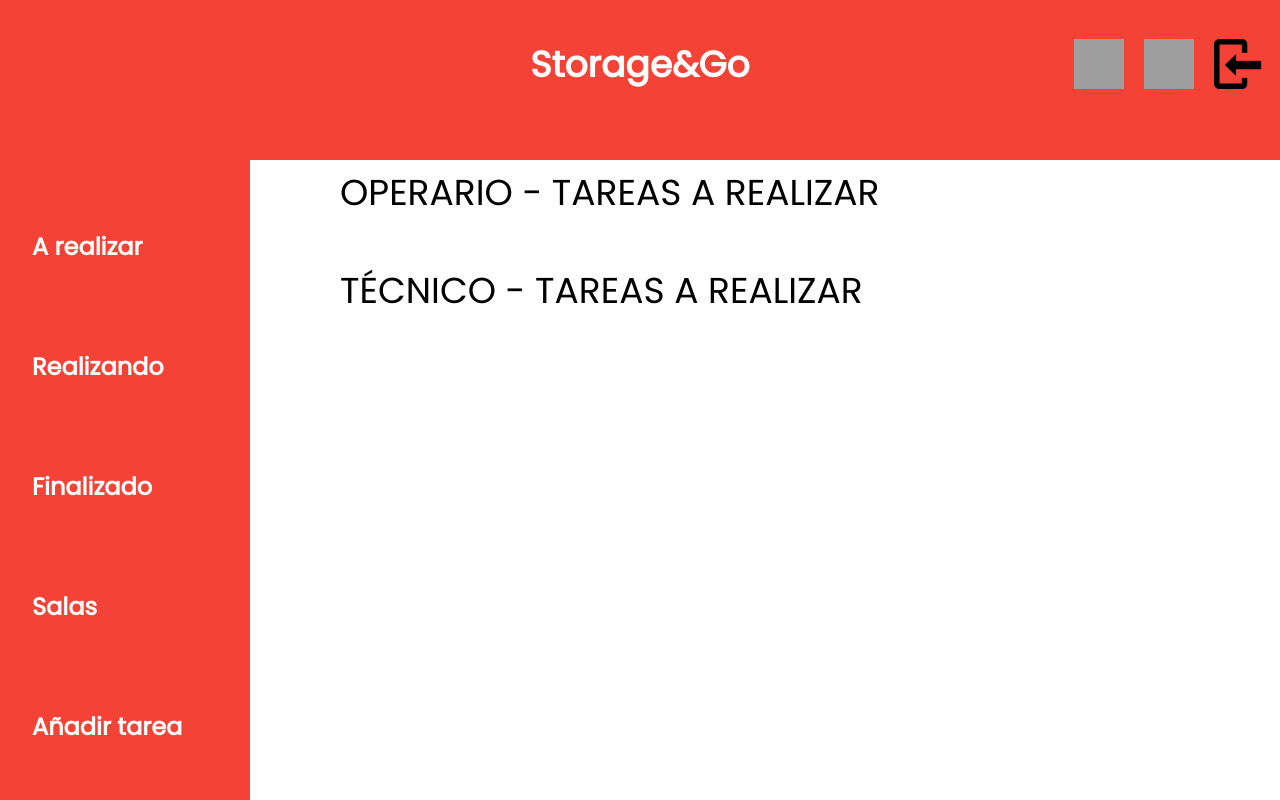
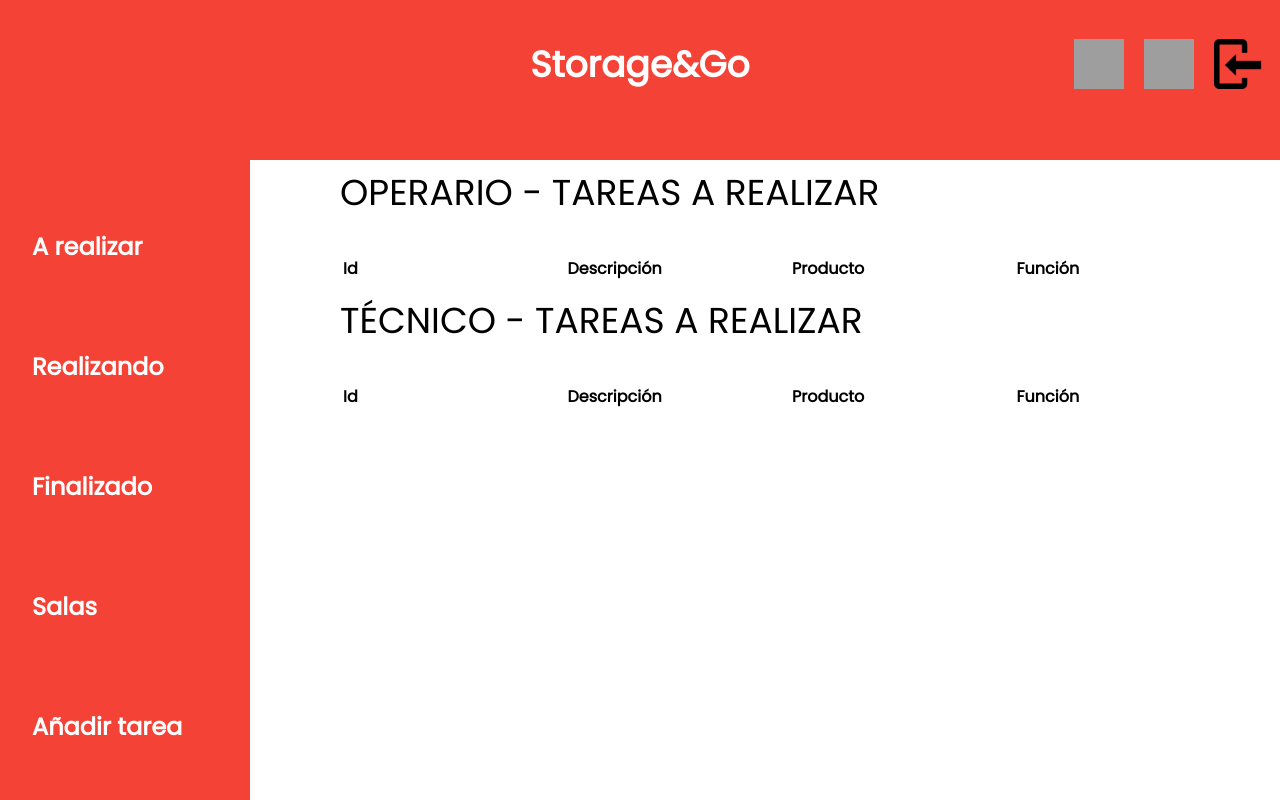
Before and after one commit to grup3software/JointProject, a Django app: page /storageandgo/gestor_arealizar/ in a window 1280 px wide. Run offline with Django 3.2, Linux system fonts and the light colour scheme; tables that the repository leaves empty hold one stand-in row (values such as "Sample post"); lists and menus that the app fills with data are empty; some libraries are stand-ins or nearby versions; grey boxes are pictures that could not be loaded.

Commit message:
gestor sala a realizar visual fix

```diff
--- a/StorageAndGo/templates/Gestor_Sala/gestor-sala-a-realizar.html
+++ b/StorageAndGo/templates/Gestor_Sala/gestor-sala-a-realizar.html
@@ -2,26 +2,42 @@
 {% block content %}
 
     <h1>OPERARIO - TAREAS A REALIZAR</h1><br>
+    <table style="width: 100%">
+        <tr>
+                <th style="width:20%; text-align: left">Id</th>
+                <th style="width:20%; text-align: left">Descripción</th>
+                <th style="width:20%; text-align: left">Producto</th>
+                <th style="width:20%; text-align: left">Función</th>
+        </tr>
 
-    {% for task in task_operator %}
-        <table style="width: 100%">
-        <tr>
-            <td><h3>{{ task.pk }} - {{ task.description }} - {{ task.product }} - </h3></td>
-            <td><a href='{% url "storageandgo:modify_operator" task.pk %}'><button class="w3-button w3-grey" style="width: 100px; height: 40px">EDITAR</button></a></td>
-        </tr>
-        </table>
-    {% endfor %}
+        {% for task in task_operator %}
+
+            <tr>
+                <td>{{ task.pk }}</td>
+                <td>{{ task.description }}</td>
+                <td>{{ task.product }}</td>
+                <td><a href='{% url "storageandgo:modify_operator" task.pk %}'><button class="w3-button w3-grey" style="width: 100px; height: 40px">EDITAR</button></a></td>
+            </tr>
+
+        {% endfor %}
+    </table>
 
     <h1>TÉCNICO - TAREAS A REALIZAR</h1><br>
-
+    <table style="width: 100%">
+        <tr>
+                <th style="width:20%; text-align: left">Id</th>
+                <th style="width:20%; text-align: left">Descripción</th>
+                <th style="width:20%; text-align: left">Producto</th>
+                <th style="width:20%; text-align: left">Función</th>
+        </tr>
     {% for task in task_maintenance %}
-        <table style="width: 100%">
         <tr>
-            <td><h3>{{ task.pk }} - {{ task.description }} - {{ task.product }} - </h3></td>
+            <td>{{ task.pk }}</td>
+            <td>{{ task.description }}</td>
+            <td>{{ task.product }}</td>
             <td><a href='{% url "storageandgo:modify_maintenance" task.pk %}'><button class="w3-button w3-grey" style="width: 100px; height: 40px">EDITAR</button></a></td>
         </tr>
-        </table>
-
     {% endfor %}
+    </table>
 
 {% endblock %}
```
